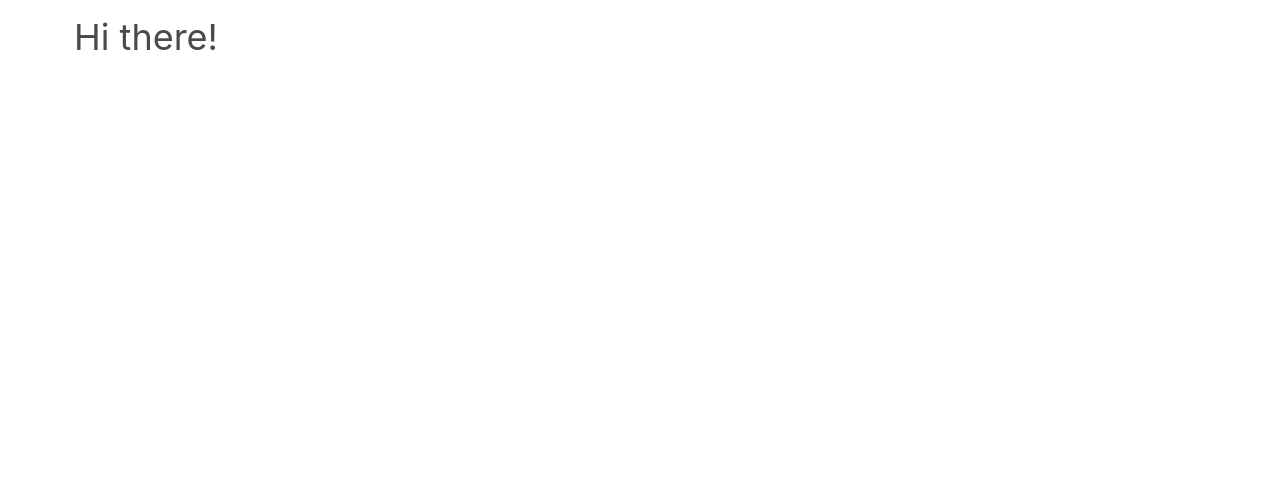
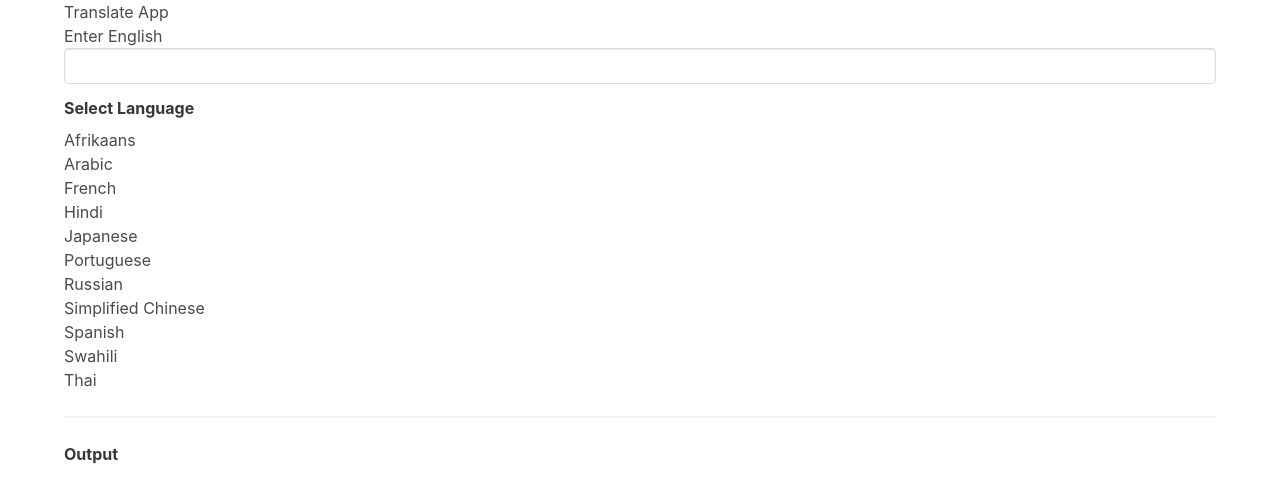
Before and after one commit to giorgioGTelian/reactjs-Exercise, a React (Create React App) app: page / in a window 1280 px wide. Shown: the top 502 px of the page. Built offline with nearby package versions, Linux system fonts and the light colour scheme.

Commit message:
1 file modified

```diff
--- a/src/App.js
+++ b/src/App.js
@@ -11,7 +11,10 @@ export default function App() {
 
   return (
     <div>
-      <h3>Hi there!</h3>
+      <Field onChange={setText} />
+      <Languages />
+      <hr />
+      <Translate />
     </div>
   );
 }
```
